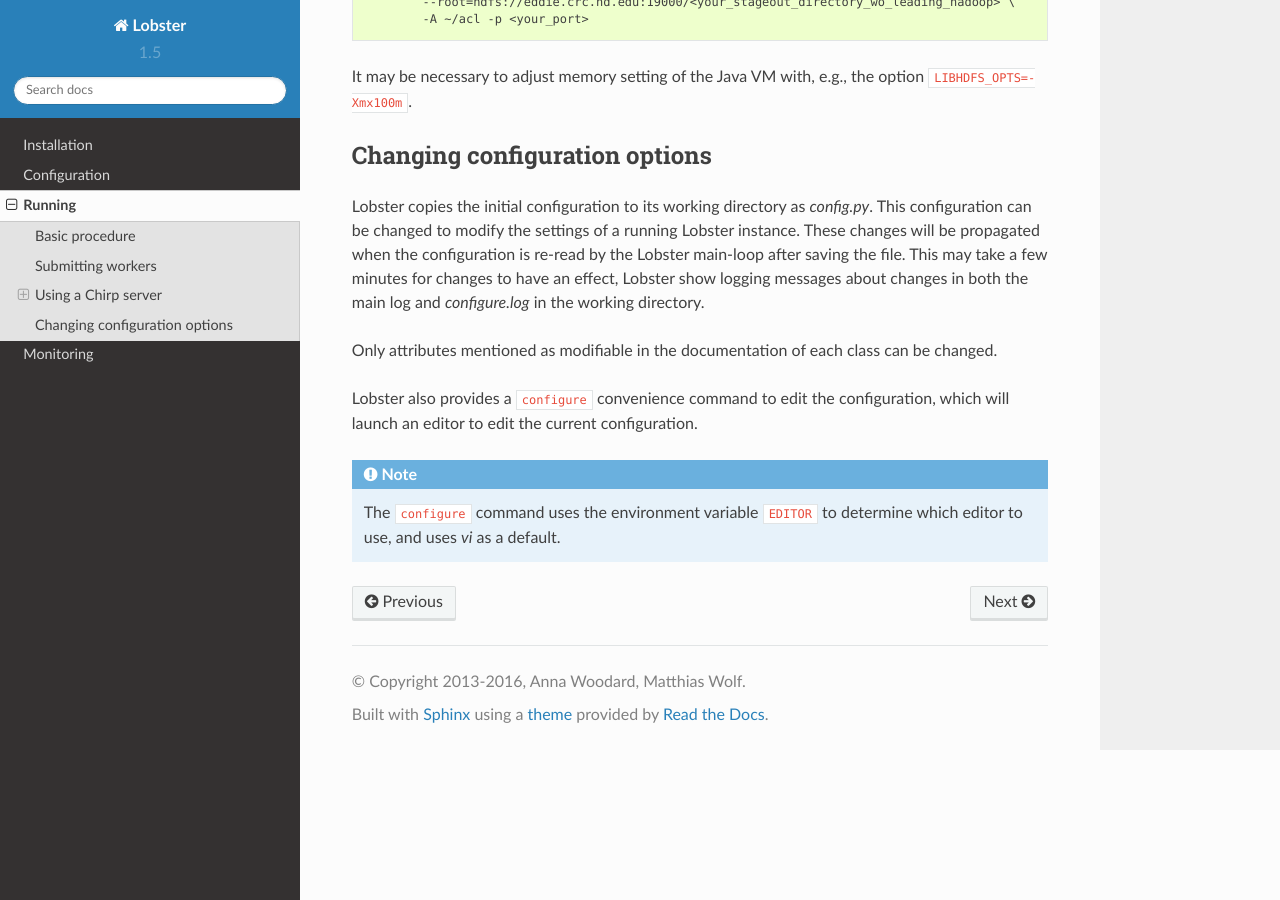
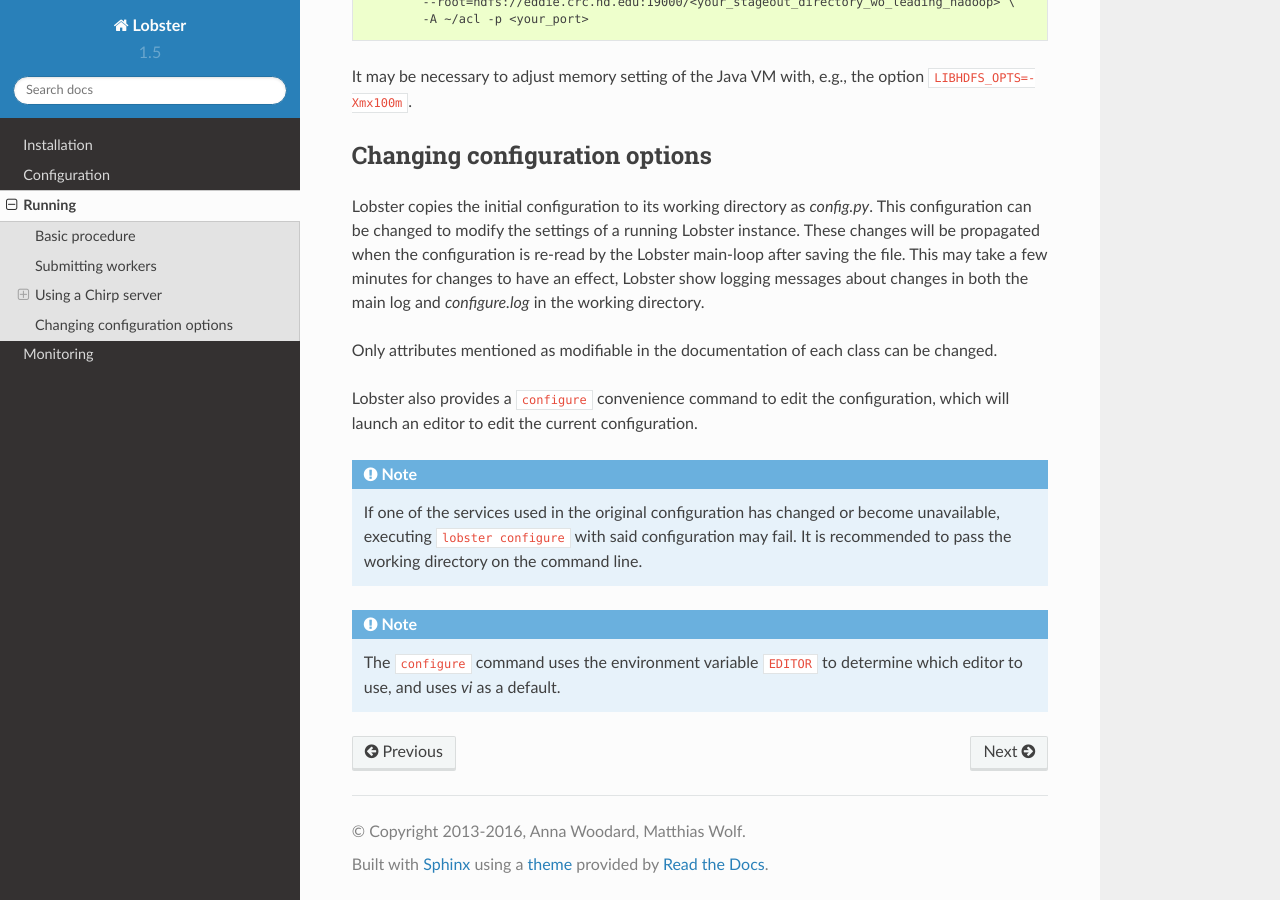
Before and after one commit to NDCMS/lobster, a Sphinx documentation site: the page built from docs/run.rst, in a window 1280 px wide and 900 px high, scrolled down 3533 px. Built offline with Sphinx 7.4.7 and the Read the Docs theme 2.0.0, drawn with Linux system fonts in a browser that asks for light colours.

Commit message:
Mention that passing the original configuration file may not always work.
Closes #474.

```diff
--- a/docs/run.rst
+++ b/docs/run.rst
@@ -171,5 +171,11 @@ configuration, which will launch an editor to edit the current
 configuration.
 
 .. note::
+   If one of the services used in the original configuration has changed or
+   become unavailable, executing ``lobster configure`` with said
+   configuration may fail.  It is recommended to pass the working directory
+   on the command line.
+
+.. note::
    The ``configure`` command uses the environment variable ``EDITOR`` to
    determine which editor to use, and uses `vi` as a default.
```
